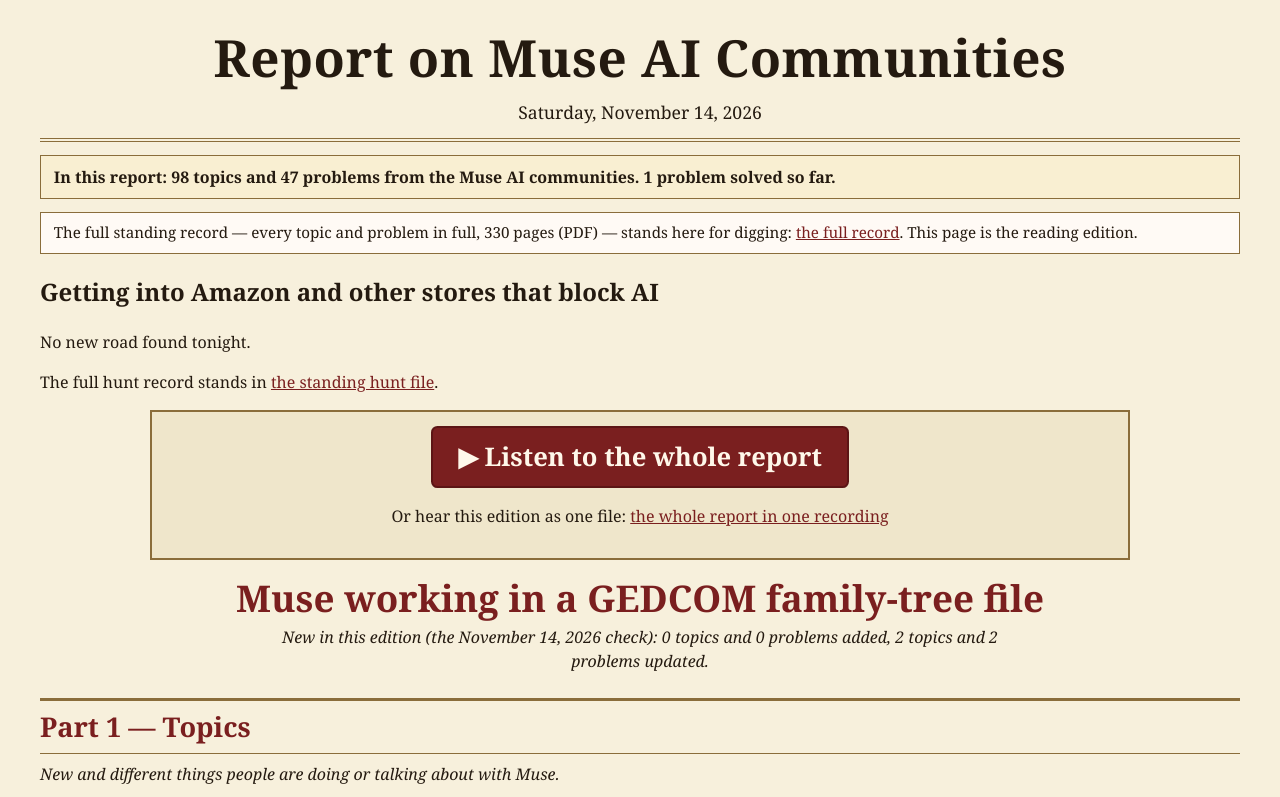
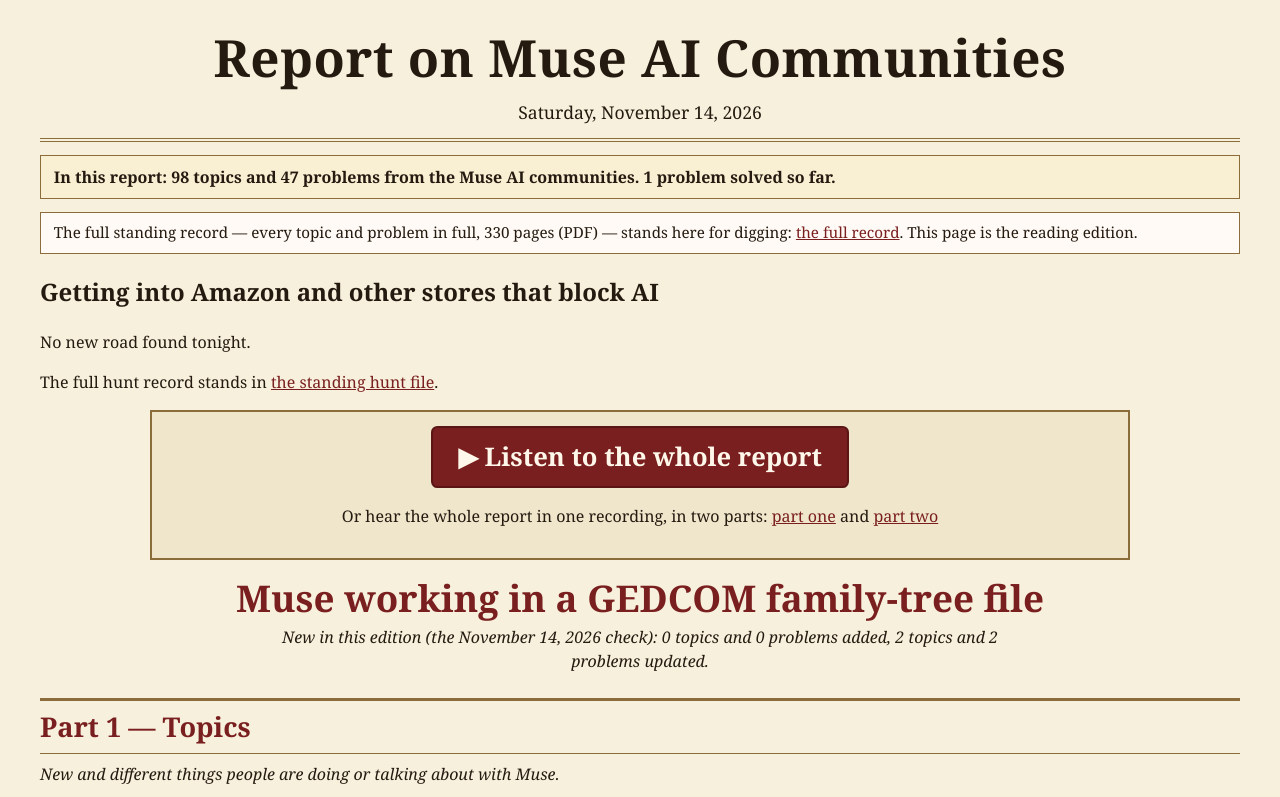
Before and after one commit to claypnw/report-on-muse-ai-communities, a plain HTML site: page index.html in a window 1280 px wide. Shown: the top 797 px of the page. Drawn offline with Linux system fonts and the light colour scheme.

Commit message:
Point the Nov 12 edition's whole-report line at its two parts (2026-11-14 file-size standard)

```diff
--- a/index.html
+++ b/index.html
@@ -79,7 +79,7 @@
   </section>
   <div class="listen whole-player">
     <button class="whole-listen" id="btn-start-all" type="button">&#9654; Listen to the whole report</button>
-    <p class="wp-alt">Or hear this edition as one file: <a href="podcast/ai-stories-2026-11-12.mp3">the whole report in one recording</a></p>
+    <p class="wp-alt">Or hear the whole report in one recording, in two parts: <a href="podcast/ai-stories-2026-11-12-part1.mp3">part one</a> and <a href="podcast/ai-stories-2026-11-12-part2.mp3">part two</a></p>
     <div class="wp-face">
     <div class="wp-bar">
     <button class="wp-btn" id="btn-begin" type="button"><span class="sym"><svg viewBox="0 0 48 48" aria-hidden="true" focusable="false"><rect x="5" y="11" width="5" height="26" fill="#fff"/><polygon points="25,11 10,24 25,37" fill="#fff"/><polygon points="41,11 26,24 41,37" fill="#fff"/></svg></span><span class="word">Start of story or story before</span></button>
```
